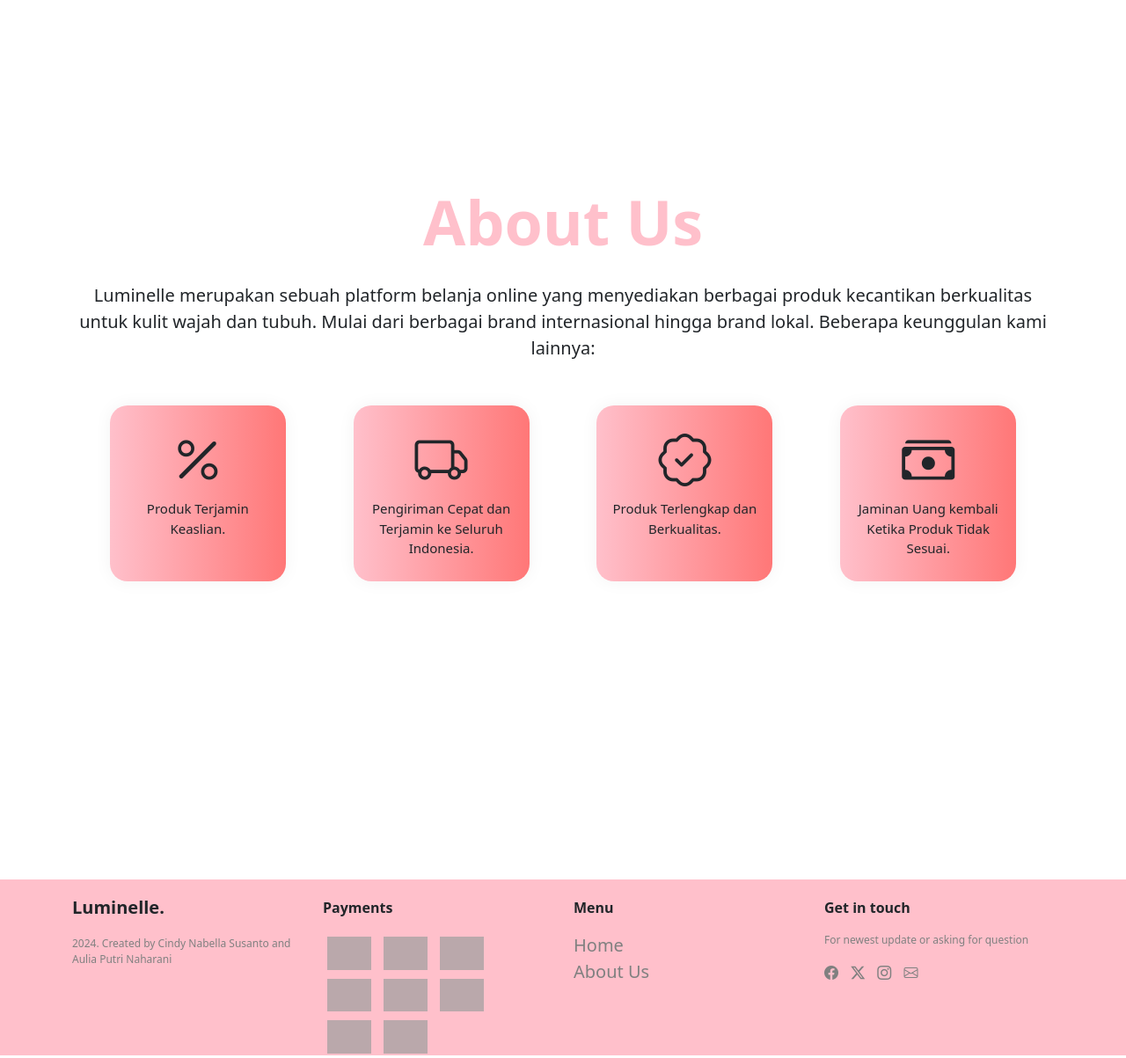
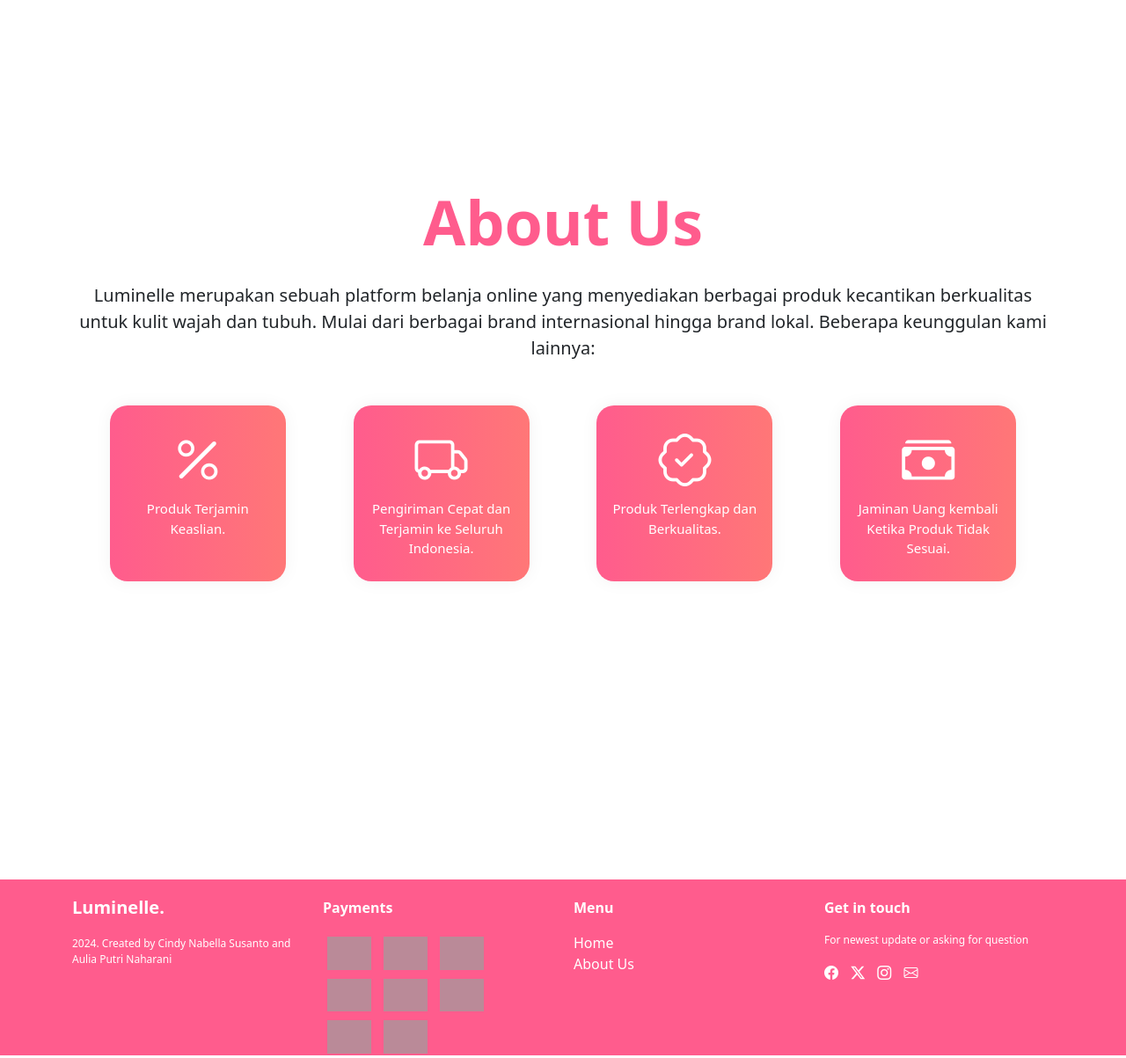
Before and after one commit to Daijien/Skincare-Market, a PHP site: page / in a window 1280 px wide. Shown: the part 700-1903 px from the top of the page at 88% size. Run offline with PHP 8.4, Linux system fonts and the light colour scheme; grey boxes are pictures that could not be loaded.

Commit message:
Update index.php

```diff
--- a/index.php
+++ b/index.php
@@ -10,7 +10,16 @@
 
 <body>
 
-    <?php include "navbar_luar.php"; ?>
+    <header>
+        <h3 style="font-weight: 800;">Luminelle.</h3>
+        <nav>
+            <ul class="nav_links" style="margin-left: -50px;">
+                <li><a href="#home">Home</a></li>
+                <li><a href="#about">About Us</a></li>
+            </ul>
+        </nav>
+        <a class="nav-link" href="#contact"><button>Contact</button></a>
+    </header>
 
     <!-- Home Screen -->
     <section class="home" id="home">
@@ -36,28 +45,28 @@
             <p style="font-size: 20px; text-align: center;">Luminelle merupakan sebuah platform belanja online yang menyediakan berbagai produk kecantikan berkualitas untuk kulit wajah dan tubuh. Mulai dari berbagai brand internasional hingga brand lokal. Beberapa keunggulan kami lainnya: </p>
 
             <div class="wrapper">
-                <div class="card">
+                <div class="card" style="color: white;">
                     <div class="card-body">
                         <i class="bi bi-percent"></i>
                         <p class="card-text">Produk Terjamin Keaslian.</p>
                     </div>
                 </div>
 
-                <div class="card">
+                <div class="card" style="color: white;">
                     <div class="card-body">
                         <i class="bi bi-truck"></i>
                         <p class="card-text">Pengiriman Cepat dan Terjamin ke Seluruh Indonesia.</p>
                     </div>
                 </div>
 
-                <div class="card">
+                <div class="card" style="color: white;">
                     <div class="card-body">
                         <i class="bi bi-patch-check"></i>
                         <p class="card-text">Produk Terlengkap dan Berkualitas.</p>
                     </div>
                 </div>
 
-                <div class="card">
+                <div class="card" style="color: white;">
                     <div class="card-body">
                         <i class="bi bi-cash-stack"></i>
                         <p class="card-text">Jaminan Uang kembali Ketika Produk Tidak Sesuai.</p>
@@ -73,12 +82,12 @@
             <div class="wrapper">
                 <div class="row">
                     <div class="col">
-                        <h5 style="font-weight: 800; margin-bottom: 20px;">Luminelle.</h5>
+                        <h5 style="font-weight: 800; margin-bottom: 20px; color: white">Luminelle.</h5>
                         <p class="isisub" style="vertical-align: bottom;">2024. Created by Cindy Nabella Susanto and Aulia Putri Naharani</p>
                     </div>
 
                     <div class="col">
-                        <p class="subjudul">Payments</p>
+                        <p class="subjudul" style="color: white;">Payments</p>
                         <div class="box-bank">
                             <img src="img/bank/Mandiri.png" alt="Bank Mandiri">
                             <img src="img/bank/BCA.png" alt="Bank BCA">
@@ -94,13 +103,13 @@
                     </div>
 
                     <div class="col">
-                        <p class="subjudul">Menu</p>
+                        <p class="subjudul" style="color: white">Menu</p>
                         <a href="#home">Home</a><br>
                         <a href="#about">About Us</a>
                     </div>
 
                     <div class="col">
-                        <p class="subjudul">Get in touch</p>
+                        <p class="subjudul" style="color: white">Get in touch</p>
                         <p class="isisub">For newest update or asking for question</p>
                         <div class="icon">
                             <i class="bi bi-facebook"></i>
@@ -130,6 +139,64 @@
     }
 
 /* header */
+    header nav ul li, a, button {
+        font-weight: 500;
+        font-size: 16px;
+        color: #FF5C8D;
+        text-decoration: none;
+    }
+
+    .nav-links li a {
+        transition: all 0.3s ease 0;
+    }
+
+    header {
+        display: flex;
+        justify-content: space-between;
+        align-items: center;
+        background-color: white;
+        padding: 30px 10%;
+        height: 50px;
+        margin-top: 20px;
+    }
+
+    nav {
+        display: flex;
+        align-items: center;
+    }
+
+    .nav_links {
+        display: flex;
+        list-style: none;
+        margin: 0;
+        padding: 0;
+    }
+
+    .nav_links li {
+        margin: 0 10px; /* Beri jarak antar elemen */
+    }
+
+    .nav_links li:hover {
+        border-bottom: solid 2px #FF5C8D;
+    }
+
+    .nav_links li a:hover {
+        color: black;
+    }
+
+    button, .btn {
+        padding: 0px 20px;
+        height: 30px;
+        background-color: white;
+        border: none;
+        border-radius: 10px;
+        color: #FF5C8D;
+        cursor: pointer;
+    }
+
+    button:hover {
+        background-color: black;
+    }
 
 /*  home */
 
@@ -149,15 +216,15 @@
         width: 200px;
         height: 40px;
         padding: 0px 20px;
-        color: pink;
-        background-color: black;
+        color: #FF5C8D;
+        background-color: white;
         border: none;
         border-radius: 10px;
         cursor: pointer;
     }
 
     .home button:hover {
-        background-color: white;
+        background-color: #524A4E;
     }
 
     .home img {
@@ -173,7 +240,7 @@
 
     .judul {
         font-size: 70px;
-        color: pink;
+        color: #FF5C8D;
         text-align: center;
     }
 
@@ -193,8 +260,8 @@
         height: 200px;
         border: none;
         border-radius: 20px;
-        background: linear-gradient(to right, pink, #FF7777);
-        /* background-color: pink; */
+        background: linear-gradient(to right, #FF5C8D, #FF7777);
+        /* background-color: #FF5C8D; */
         box-shadow: 0px 0px 20px rgba(0,0,0,0.05 );
     }
 
@@ -217,7 +284,7 @@
         margin-top: -50px;
         width: 100%;
         height: 25vh;
-        background-color: pink;
+        background-color: #FF5C8D;
     }
 
     .box-bank img {
@@ -240,12 +307,12 @@
     }
 
     footer .container .wrapper .row .col .isisub {
-        color: grey;
+        color: white;
         font-size: 12px;
     }
 
     footer .container .wrapper .row .col a {
-        color: grey;
+        color: white;
         font-weight: 400;
     }
 
@@ -254,7 +321,7 @@
     }
 
     .icon i {
-        color: grey;
+        color: white;
     }
 
 </style>
```
